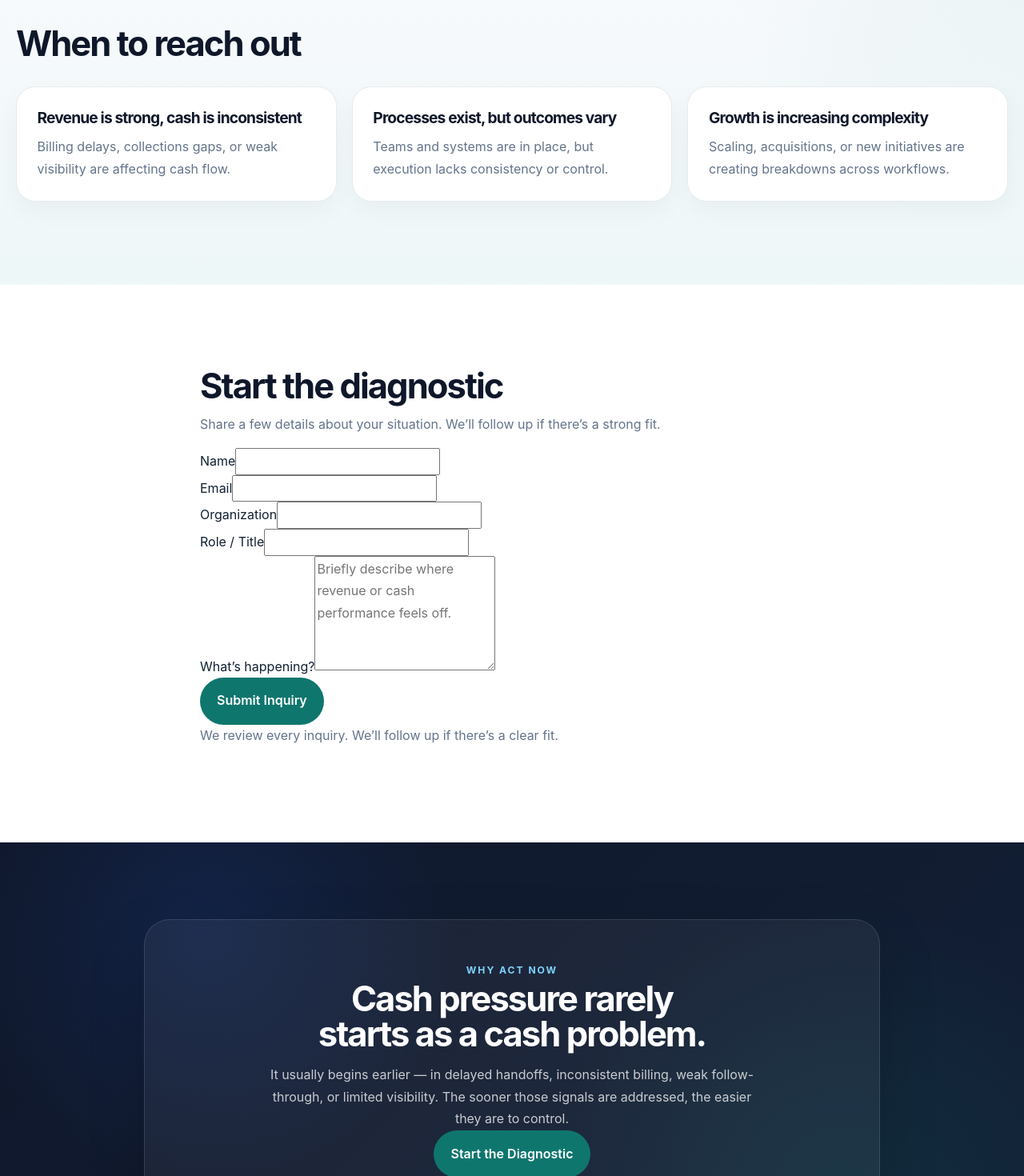
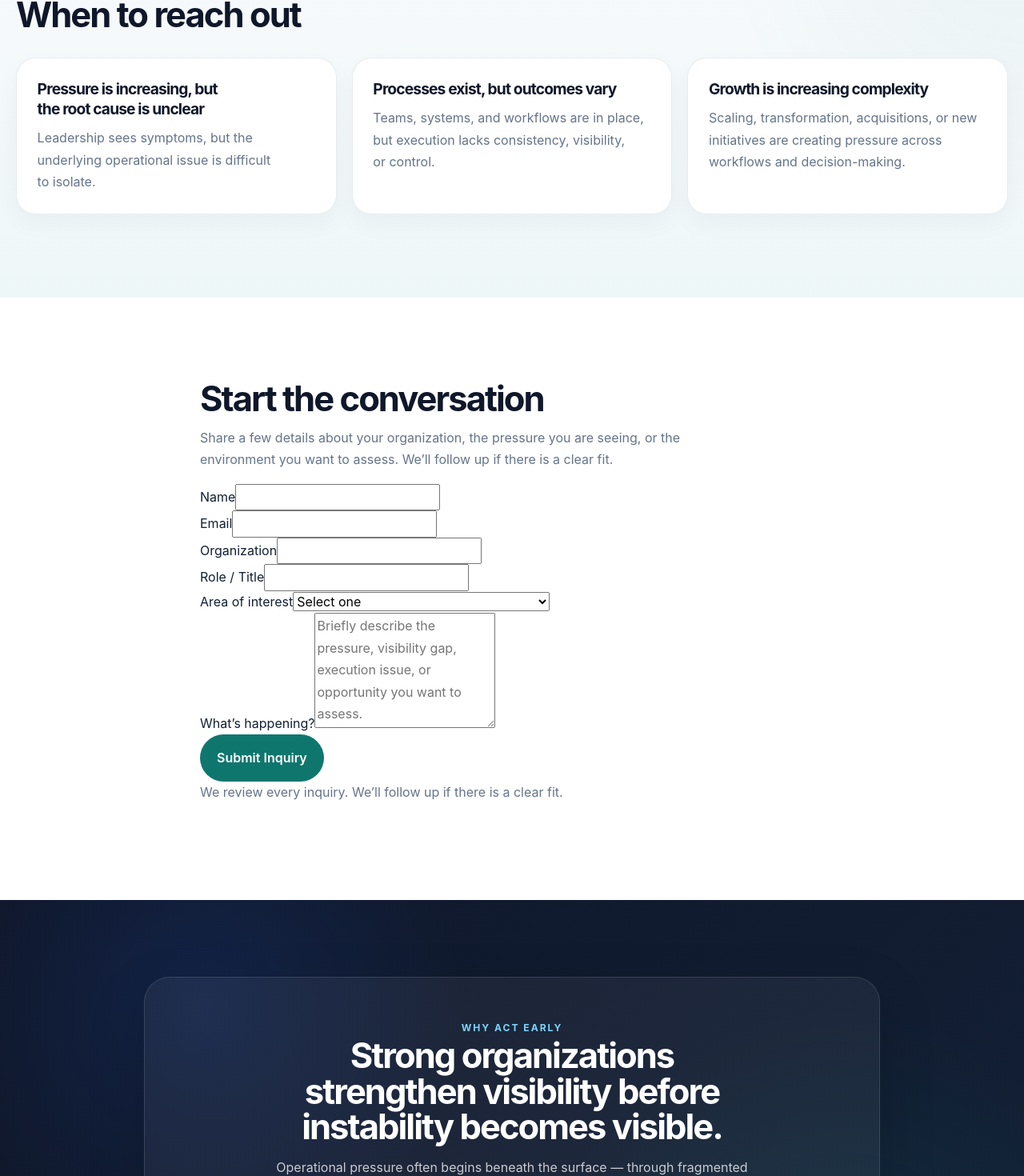
Before and after one commit to pjechete/prosperity-heritage-Advisory-Services, a Next.js app: page /contact in a window 1280 px wide. Shown: the part 406-1876 px from the top of the page at 80% size. Built offline with nearby package versions, Linux system fonts and the light colour scheme.

Commit message:
Update page.tsx

```diff
--- a/src/app/contact/page.tsx
+++ b/src/app/contact/page.tsx
@@ -1,9 +1,9 @@
 import type { Metadata } from 'next'
 
 export const metadata: Metadata = {
-  title: 'Contact | Revenue Diagnostic | PHS',
+  title: 'Contact | Diagnostic Conversation | PHS',
   description:
-    'Start a Revenue Diagnostic with Prosperity Heritage Advisory to identify where revenue is not converting into predictable cash.',
+    'Start a diagnostic conversation with Prosperity Heritage Advisory to assess operational clarity, visibility, execution discipline, stability, and sustainable growth.',
 }
 
 export default function ContactPage() {
@@ -15,12 +15,13 @@ export default function ContactPage() {
           <p className="eyebrow">Contact</p>
 
           <h1>
-            If revenue is not converting into predictable cash, let’s identify why.
+            Start with a diagnostic conversation.
           </h1>
 
           <p className="hero-subtext">
-            A focused conversation to understand where execution is slowing,
-            leaking, or breaking down across your revenue process.
+            If operational pressure, limited visibility, inconsistent execution,
+            growth complexity, or financial strain is affecting performance,
+            we can help identify what may be happening beneath the surface.
           </p>
         </div>
       </section>
@@ -32,26 +33,26 @@ export default function ContactPage() {
 
           <div className="card-grid three-up">
             <div className="card">
-              <h3>Revenue is strong, cash is inconsistent</h3>
+              <h3>Pressure is increasing, but the root cause is unclear</h3>
               <p>
-                Billing delays, collections gaps, or weak visibility are affecting
-                cash flow.
+                Leadership sees symptoms, but the underlying operational issue is
+                difficult to isolate.
               </p>
             </div>
 
             <div className="card">
               <h3>Processes exist, but outcomes vary</h3>
               <p>
-                Teams and systems are in place, but execution lacks consistency
-                or control.
+                Teams, systems, and workflows are in place, but execution lacks
+                consistency, visibility, or control.
               </p>
             </div>
 
             <div className="card">
               <h3>Growth is increasing complexity</h3>
               <p>
-                Scaling, acquisitions, or new initiatives are creating breakdowns
-                across workflows.
+                Scaling, transformation, acquisitions, or new initiatives are
+                creating pressure across workflows and decision-making.
               </p>
             </div>
           </div>
@@ -61,11 +62,12 @@ export default function ContactPage() {
       {/* FORM */}
       <section id="contact-form" className="section">
         <div className="container narrow">
-          <h2>Start the diagnostic</h2>
+          <h2>Start the conversation</h2>
 
           <p className="section-intro">
-            Share a few details about your situation. We’ll follow up if there’s a
-            strong fit.
+            Share a few details about your organization, the pressure you are
+            seeing, or the environment you want to assess. We’ll follow up if
+            there is a clear fit.
           </p>
 
           <div className="form-wrap">
@@ -77,7 +79,7 @@ export default function ContactPage() {
               <input
                 type="hidden"
                 name="_subject"
-                value="New PHS Revenue Diagnostic Inquiry"
+                value="New PHS Diagnostic Conversation Inquiry"
               />
 
               <div className="form-field">
@@ -101,12 +103,43 @@ export default function ContactPage() {
               </div>
 
               <div className="form-field full-width">
+                <label htmlFor="area">Area of interest</label>
+                <select id="area" name="area">
+                  <option value="">Select one</option>
+                  <option value="Operational Diagnostic">
+                    Operational Diagnostic
+                  </option>
+                  <option value="Revenue Execution & Cash Stabilization">
+                    Revenue Execution & Cash Stabilization
+                  </option>
+                  <option value="Workflow & Process Alignment">
+                    Workflow & Process Alignment
+                  </option>
+                  <option value="Visibility, Reporting & Controls">
+                    Visibility, Reporting & Controls
+                  </option>
+                  <option value="Healthcare Advisory">
+                    Healthcare Advisory
+                  </option>
+                  <option value="Public Sector Readiness">
+                    Public Sector Readiness
+                  </option>
+                  <option value="Strategic Partnership">
+                    Strategic Partnership
+                  </option>
+                  <option value="Other">
+                    Other
+                  </option>
+                </select>
+              </div>
+
+              <div className="form-field full-width">
                 <label htmlFor="message">What’s happening?</label>
                 <textarea
                   id="message"
                   name="message"
                   rows={5}
-                  placeholder="Briefly describe where revenue or cash performance feels off."
+                  placeholder="Briefly describe the pressure, visibility gap, execution issue, or opportunity you want to assess."
                   required
                 />
               </div>
@@ -117,7 +150,7 @@ export default function ContactPage() {
                 </button>
 
                 <p className="form-note">
-                  We review every inquiry. We’ll follow up if there’s a clear fit.
+                  We review every inquiry. We’ll follow up if there is a clear fit.
                 </p>
               </div>
             </form>
@@ -129,19 +162,22 @@ export default function ContactPage() {
       <section className="cta-band">
         <div className="container">
           <div className="cta-box">
-            <p className="eyebrow">Why act now</p>
+            <p className="eyebrow">Why act early</p>
 
-            <h2>Cash pressure rarely starts as a cash problem.</h2>
+            <h2>
+              Strong organizations strengthen visibility before instability becomes visible.
+            </h2>
 
             <p>
-              It usually begins earlier — in delayed handoffs, inconsistent
-              billing, weak follow-through, or limited visibility. The sooner
-              those signals are addressed, the easier they are to control.
+              Operational pressure often begins beneath the surface — through
+              fragmented workflows, delayed visibility, inconsistent execution,
+              weak coordination, or financial strain. The earlier these signals
+              are understood, the easier they are to address.
             </p>
 
-            <div className="cta-actions">
+            <div className="cta-actions center-buttons">
               <a href="#contact-form" className="btn btn-primary">
-                Start the Diagnostic
+                Start the Conversation
               </a>
             </div>
           </div>
```
